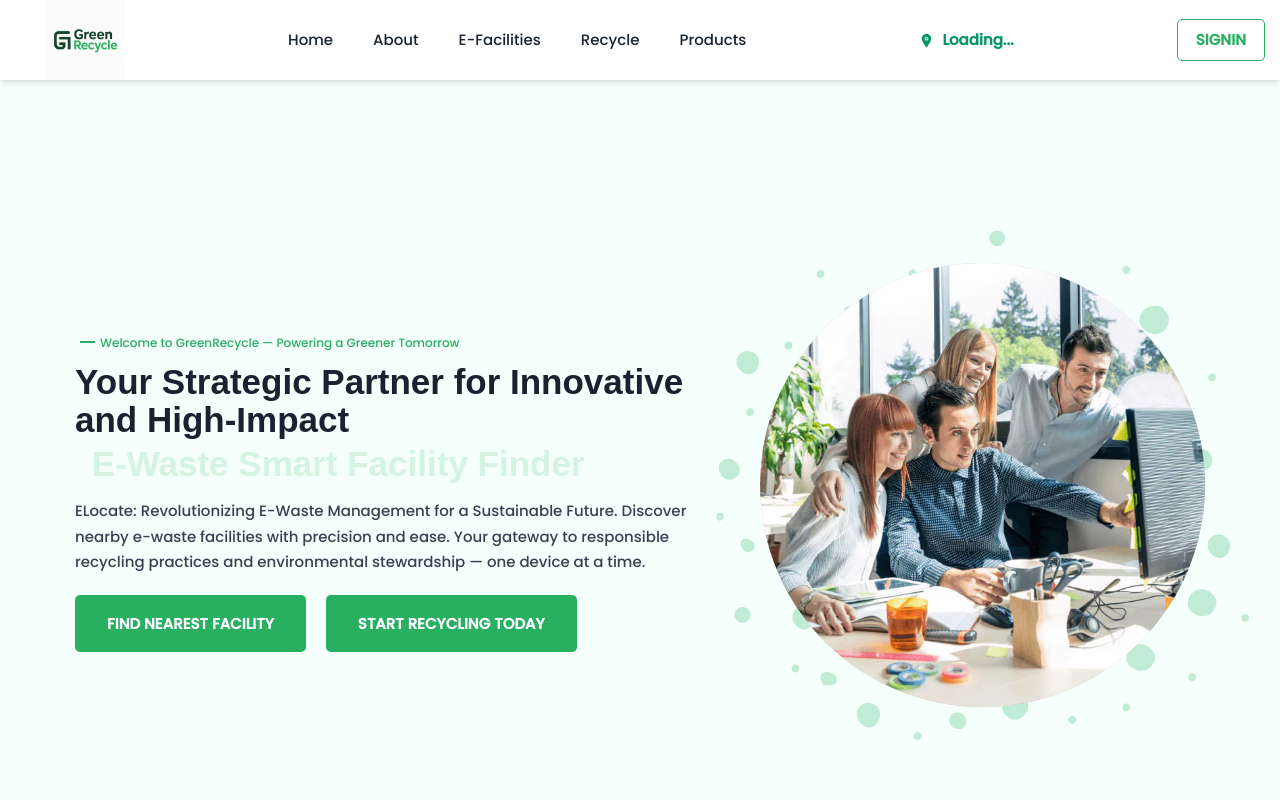
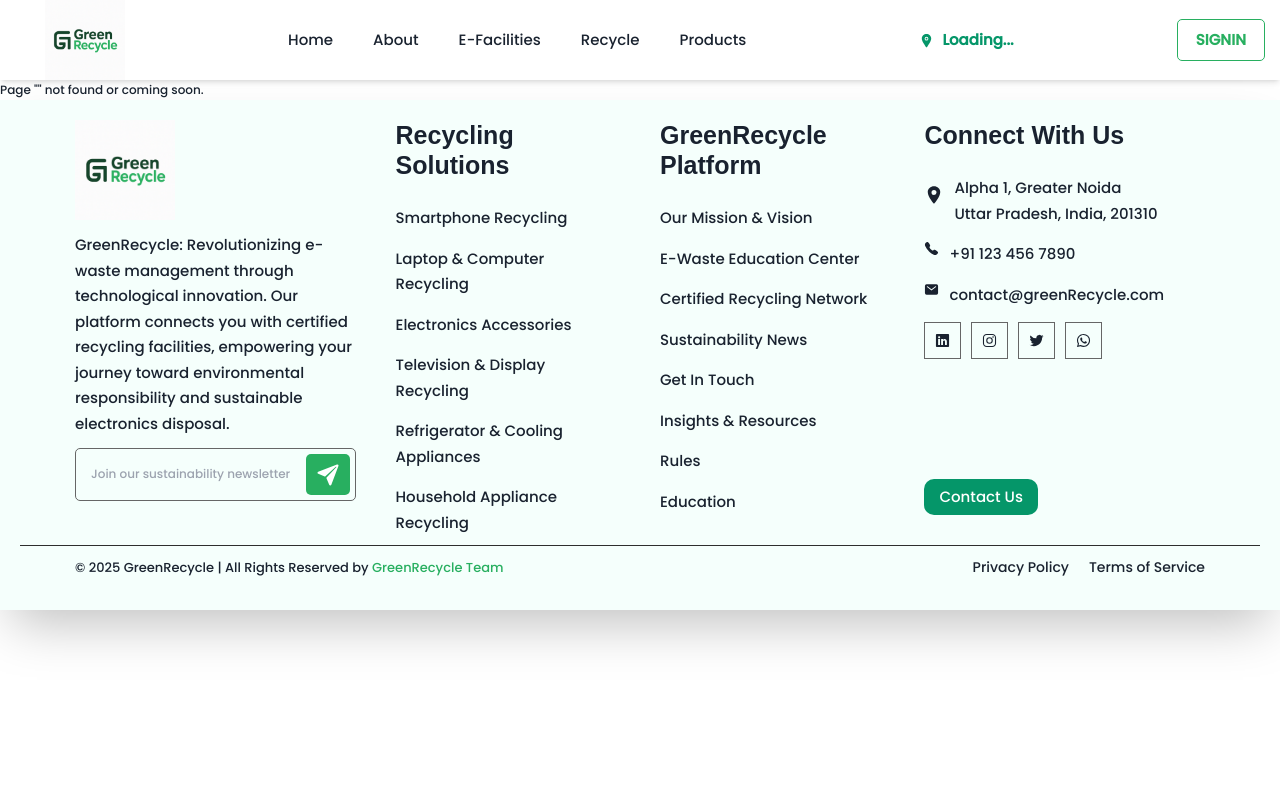
Before and after one commit to shaurya2512/GreenRecycle, a Next.js app: page / in a window 1280 px wide. Shown: the top 800 px of the page. Built offline with nearby package versions, Linux system fonts and the light colour scheme; no server answers.

Commit message:
page.tsx

```diff
--- /dev/null
+++ b/app/[...slug]/page.tsx
@@ -0,0 +1,3 @@
+export default function FallbackPage({ params }) {
+  return <div>Page "{params.slug.join('/')}" not found or coming soon.</div>;
+}
```
